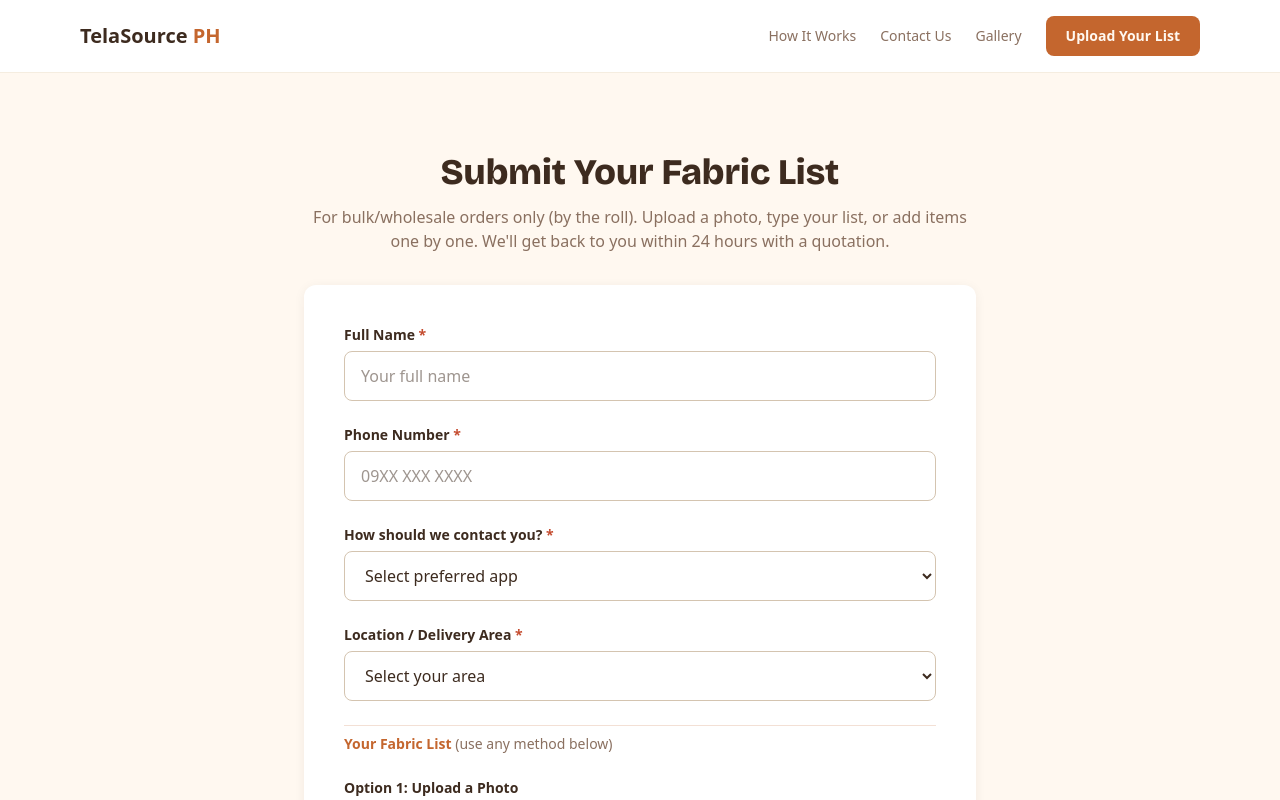
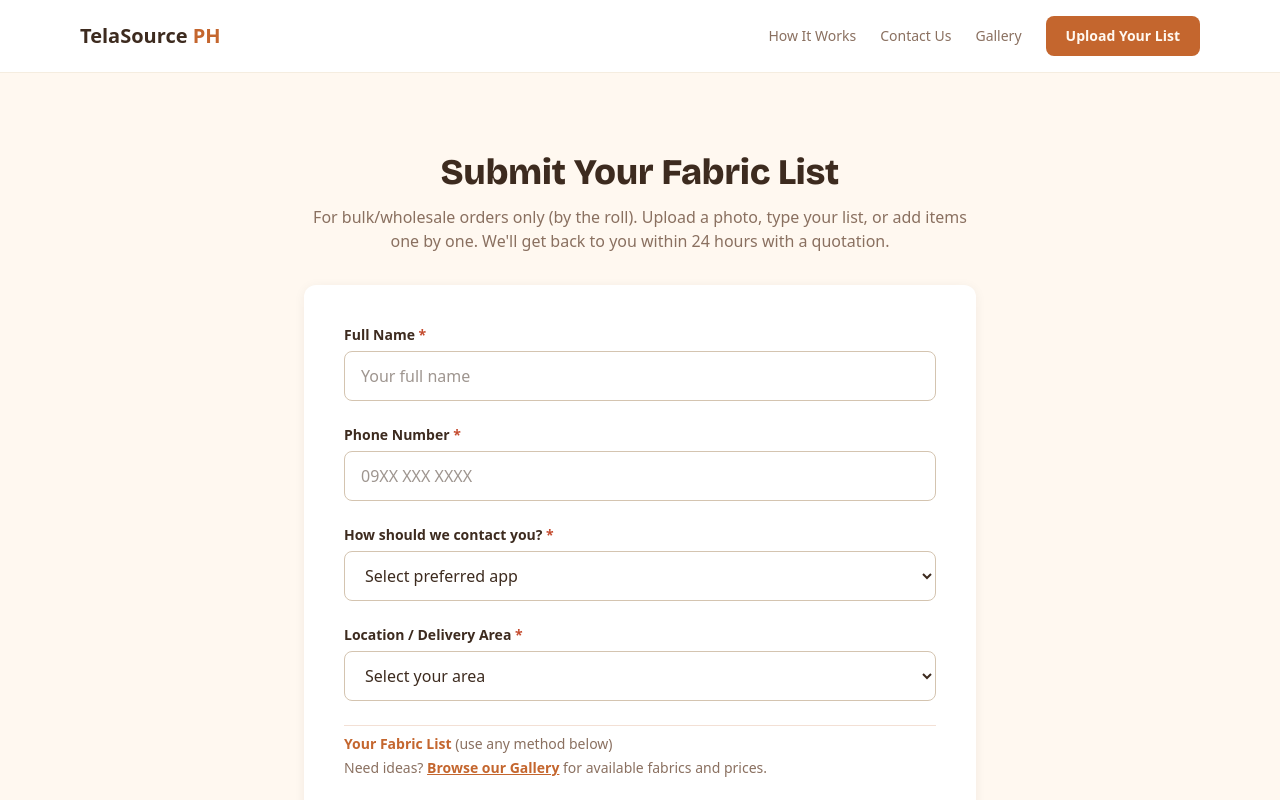
Before and after one commit to markiansaberon-hash/telaSourcePH, a Next.js app in the folder web/: page /upload in a window 1280 px wide. Shown: the top 800 px of the page. Built offline with nearby package versions, Linux system fonts and the light colour scheme; a web font is replaced by a local one.

Commit message:
feat: add gallery link on upload page for fabric reference

```diff
--- a/web/app/upload/page.tsx
+++ b/web/app/upload/page.tsx
@@ -344,6 +344,13 @@ export default function UploadPage() {
                 (use any method below)
               </span>
             </p>
+            <p className="mt-1 text-sm text-text-light">
+              Need ideas?{" "}
+              <a href="/gallery" className="font-semibold text-primary underline transition hover:text-primary-dark">
+                Browse our Gallery
+              </a>{" "}
+              for available fabrics and prices.
+            </p>
           </div>
 
           {/* File Upload */}
```
